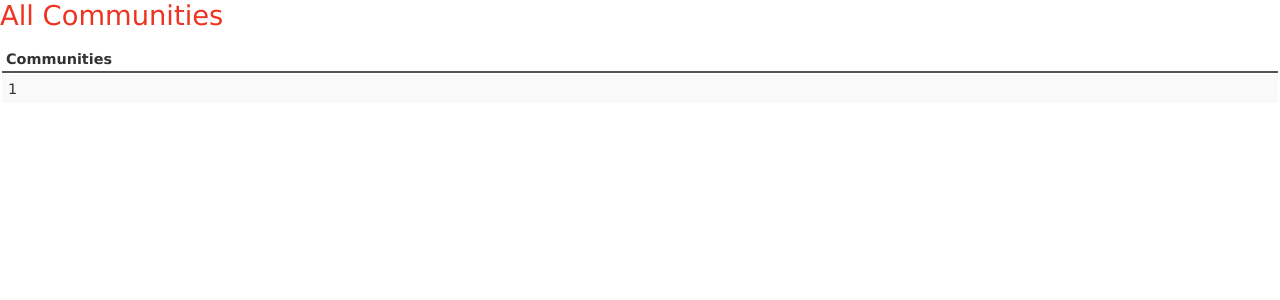
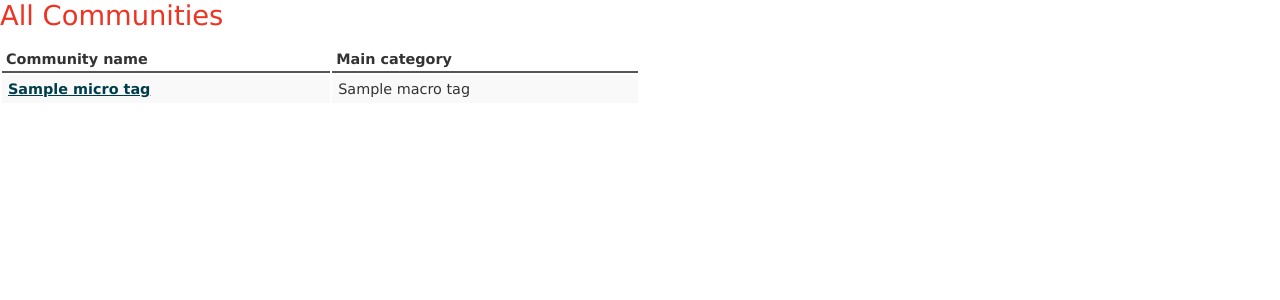
Before and after one commit to ohdoyoun/csc309-1, a CakePHP app: the page made by app/View/Communities/index.ctp in a window 1280 px wide. Shown: the top 300 px of the page. Run offline with PHP 8.4 and a stand-in for CakePHP, Linux system fonts and the light colour scheme; the template is opened without the code that fills it: most values are stand-ins (such as "Sample title", 1, 10 or a date in 2020); some libraries are stand-ins or nearby versions.

Commit message:
Community List tab done

```diff
--- a/app/Controller/CommunitiesController.php
+++ b/app/Controller/CommunitiesController.php
@@ -4,7 +4,11 @@ class CommunitiesController extends AppController {
   public $name = 'Communities';
 
   public function index(){
-    #$this->set('communities', $this->Community->query('SELECT '));
+    $this->set('communities', $this->Community->query('SELECT * FROM communities, micro_tags, macro_tags WHERE communities.macro_tag_id=macro_tags.id and communities.micro_tag_id=micro_tags.id;'));
+  }
+
+  public function view($id = null) {
+
   }
 
   public function create() {
--- a/app/View/Communities/index.ctp
+++ b/app/View/Communities/index.ctp
@@ -1,16 +1,14 @@
 <h2>All Communities</h2>
 
-<?php
-debug($communities);
-?>
-
-<table>
+<table style="width: 50%;">
     <tr>
-        <th>Communities</th>
+        <th>Community name</th>
+        <th>Main category</th>
     </tr>
     <?php foreach($communities as $community): ?>
     <tr>
-        <td><?php echo $community['User']['id']; ?></td>
+        <td><a href="/communities/view/<?php echo $community['communities']['id']; ?>"><?php echo $community['micro_tags']['name']; ?></a></td>
+        <td><?php echo $community['macro_tags']['name'] ?></td>
     </tr>
     <?php endforeach; ?>
 </table>
--- /dev/null
+++ b/app/View/Communities/view.ctp
@@ -0,0 +1 @@
+<h2>Not implemented</h2>
```
